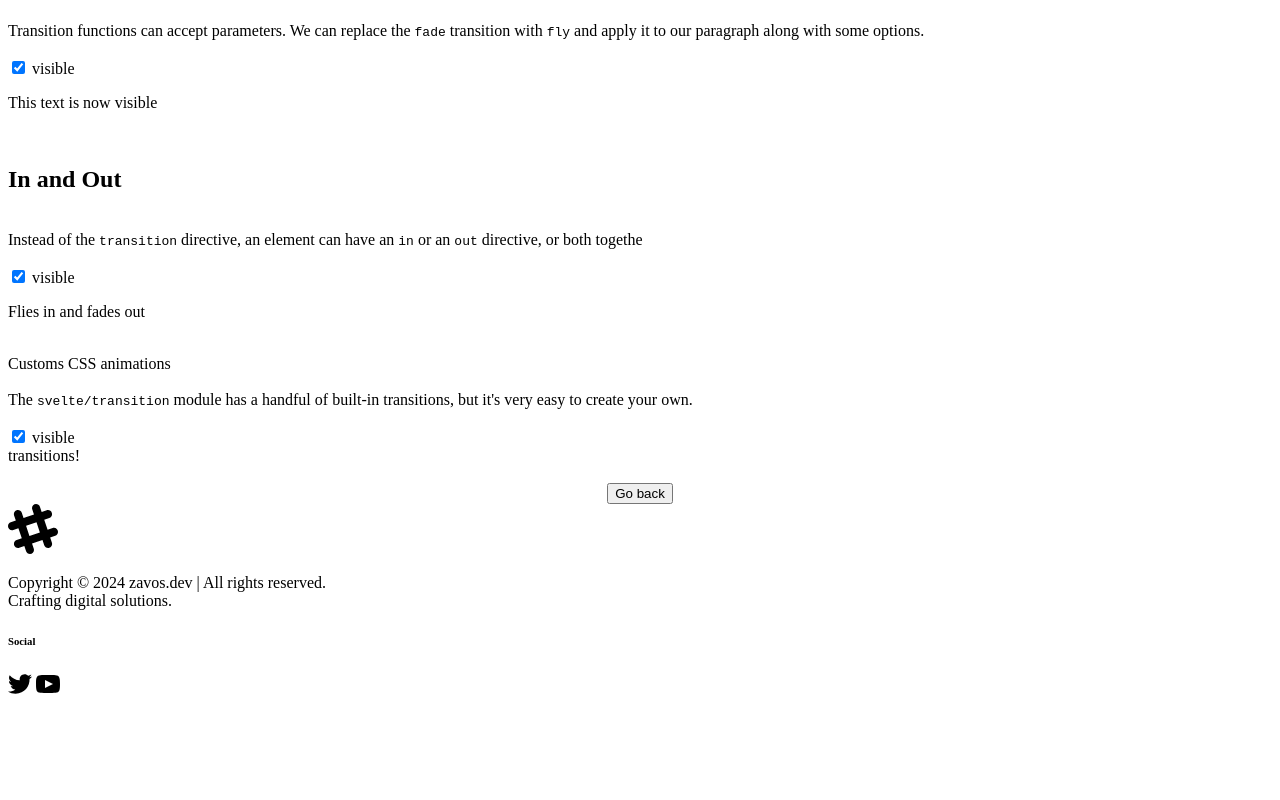
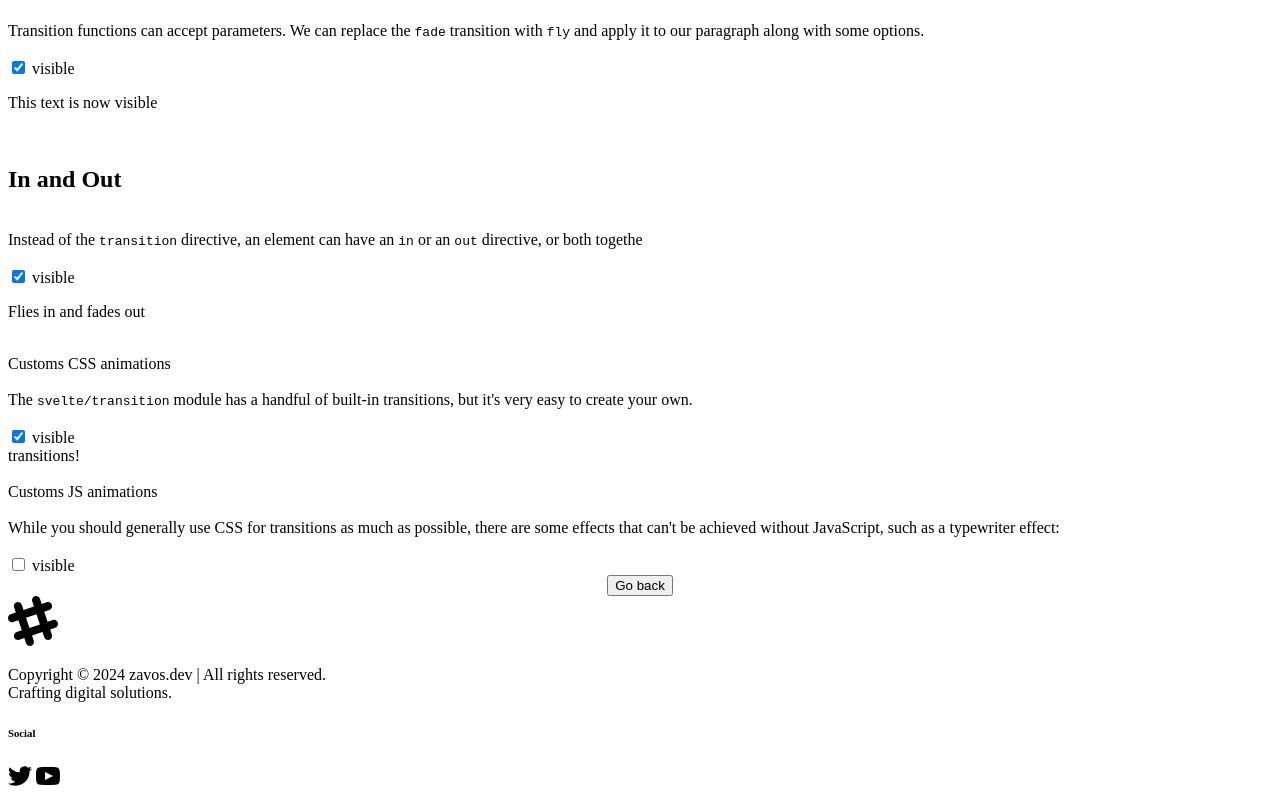
Before and after one commit to kzavos/svelte-training, a SvelteKit app: page /projects/project-9 in a window 1280 px wide. Shown: the part 508-1308 px from the top of the page. Before the commit the page ends 1216 px from the top, so only its background shows below. Built offline with nearby package versions, Linux system fonts and the light colour scheme.

Commit message:
Add JS animations part of the article

```diff
--- a/src/routes/projects/project-9/+page.svelte
+++ b/src/routes/projects/project-9/+page.svelte
@@ -7,6 +7,7 @@
 	let visible2 = true;
 	let visible3 = true;
 	let visible4 = true;
+	let visible5 = false;
 
 	function spin(node, { duration }) {
 		return {
@@ -21,6 +22,25 @@
 						${Math.min(100, 1000 * (1 - t))}%,
 						${Math.min(50, 500 * (1 - t))}%
 					);`;
+			}
+		};
+	}
+
+	function typewriter(node, { speed = 3 }) {
+		const valid = node.childNodes.length === 1 && node.childNodes[0].nodeType === Node.TEXT_NODE;
+
+		if (!valid) {
+			throw new Error(`This transition only works on elemenets with a single text node child`);
+		}
+
+		const text = node.textContent;
+		const duration = text.length / (speed * 0.01);
+
+		return {
+			duration,
+			tick: (t) => {
+				const i = Math.trunc(text.length * t);
+				node.textContent = text.slice(0, i);
 			}
 		};
 	}
@@ -111,6 +131,21 @@
 		</div>
 	{/if}
 	<br />
+	<div class="prose text-3xl font-bold">Customs JS animations</div>
+	<br />
+	<div class="prose text-lg leading-relaxed">
+		While you should generally use CSS for transitions as much as possible, there are some effects
+		that can't be achieved without JavaScript, such as a typewriter effect:
+	</div>
+	<br />
+	<label>
+		<input type="checkbox" bind:checked={visible5} />
+		visible
+	</label>
+
+	{#if visible5}
+		<p transition:typewriter>The quick brown fox jumps over the lazy dog</p>
+	{/if}
 </article>
 
 <style>
```
